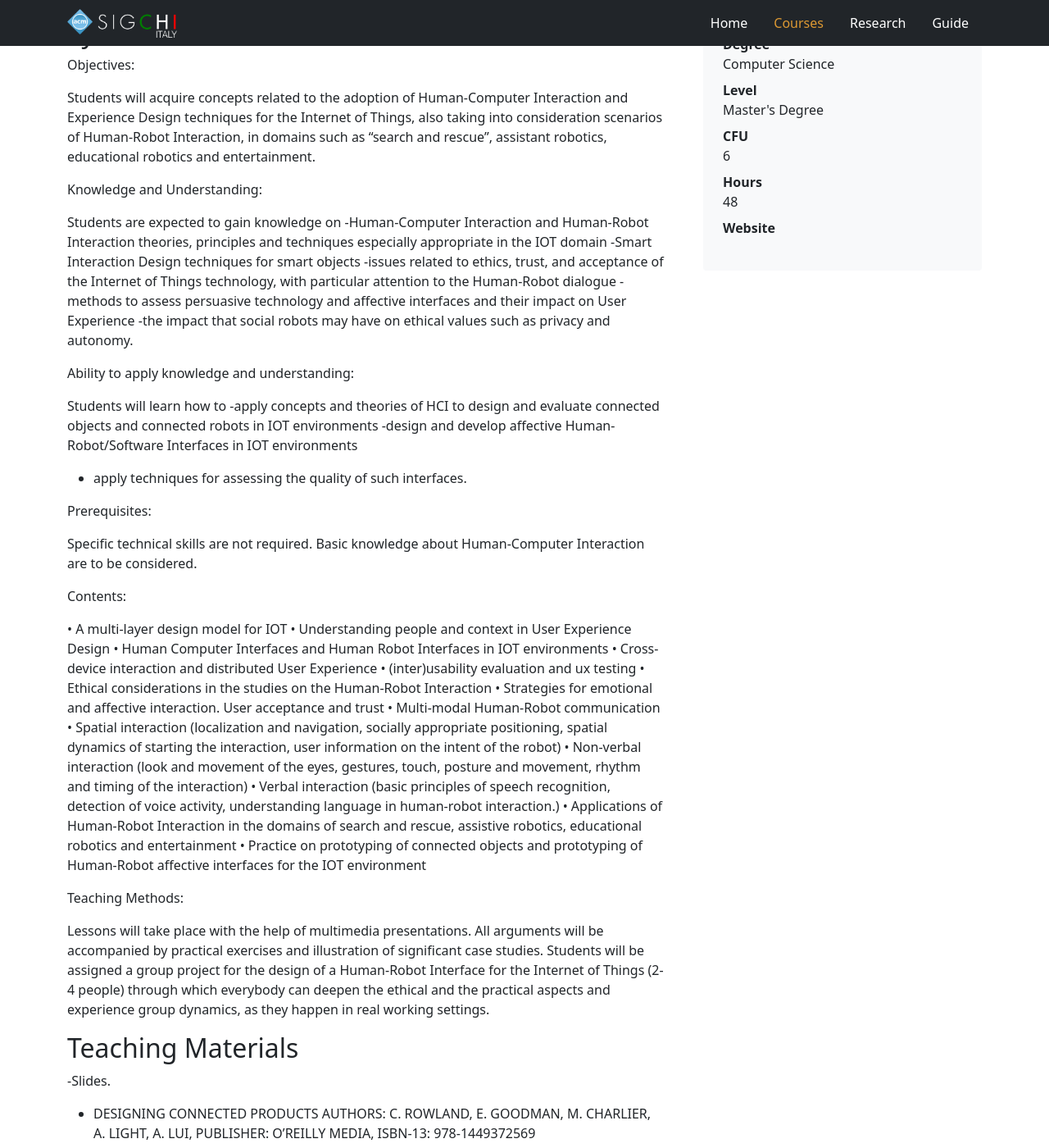
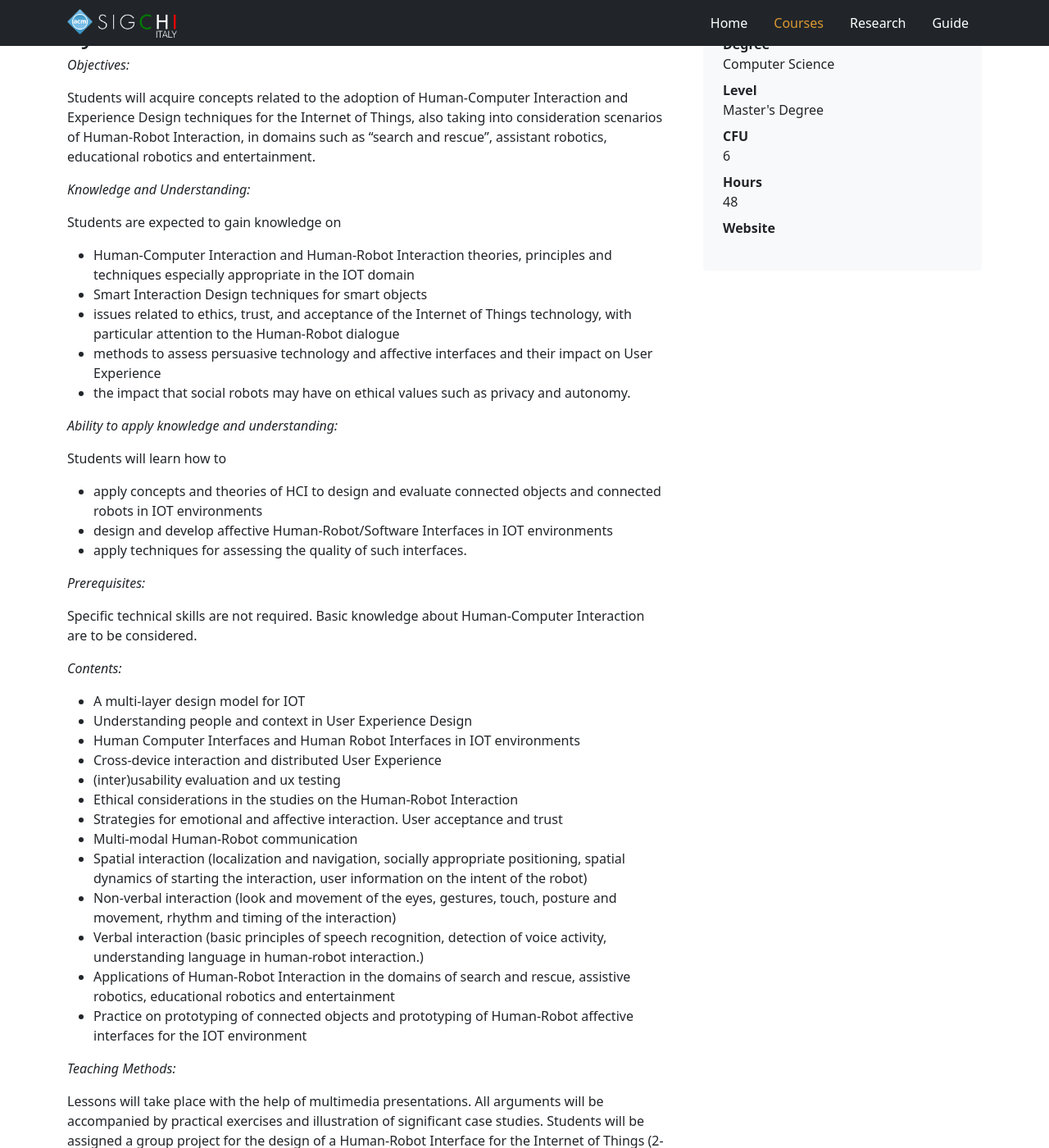
Before and after one commit to sigchi-italy/sigchi-italy, a Jekyll site: the page built from _courses/unisa-hci/description.md, in a window 1280 px wide and 1400 px high, scrolled down 201 px. Shown: the whole window at 82% size. Built offline with Jekyll 4.4.1, drawn with Linux system fonts in a browser that asks for light colours; part of the change alters nothing that is shown.

```diff
--- a/_courses/unisa-hci/description.md
+++ b/_courses/unisa-hci/description.md
@@ -64,53 +64,53 @@ learning-verification:
 
 
 ## Syllabus
-Objectives:
+*Objectives:*
 
 Students will acquire concepts related to the adoption of Human-Computer Interaction and Experience Design techniques for the Internet of Things, also taking into consideration scenarios of Human-Robot Interaction, in domains such as "search and rescue", assistant robotics, educational robotics and entertainment.
 
-Knowledge and Understanding:
+*Knowledge and Understanding:*
 
 Students are expected to gain knowledge on
--Human-Computer Interaction and Human-Robot Interaction theories, principles and techniques especially appropriate in the IOT domain
--Smart Interaction Design techniques for smart objects
--issues related to ethics, trust, and acceptance of the Internet of Things technology, with particular attention to the Human-Robot dialogue
--methods to assess persuasive technology and affective interfaces and their impact on User Experience
--the impact that social robots may have on ethical values such as privacy and autonomy.
+- Human-Computer Interaction and Human-Robot Interaction theories, principles and techniques especially appropriate in the IOT domain
+- Smart Interaction Design techniques for smart objects
+- issues related to ethics, trust, and acceptance of the Internet of Things technology, with particular attention to the Human-Robot dialogue
+- methods to assess persuasive technology and affective interfaces and their impact on User Experience
+- the impact that social robots may have on ethical values such as privacy and autonomy.
 
-Ability to apply knowledge and understanding:
+*Ability to apply knowledge and understanding:*
 
 Students will learn how to
--apply concepts and theories of HCI to design and evaluate connected objects and connected robots in IOT environments
--design and develop affective Human-Robot/Software Interfaces in IOT environments
+- apply concepts and theories of HCI to design and evaluate connected objects and connected robots in IOT environments
+- design and develop affective Human-Robot/Software Interfaces in IOT environments
 - apply techniques for assessing the quality of such interfaces.
 
-Prerequisites:
+*Prerequisites:*
 
 Specific technical skills are not required. Basic knowledge about Human-Computer Interaction are to be considered.
 
-Contents:
+*Contents:*
 
-• A multi-layer design model for IOT
-• Understanding people and context in User Experience Design
-• Human Computer Interfaces and Human Robot Interfaces in IOT environments
-• Cross-device interaction and distributed User Experience
-• (inter)usability evaluation and ux testing
-• Ethical considerations in the studies on the Human-Robot Interaction
-• Strategies for emotional and affective interaction. User acceptance and trust
-• Multi-modal Human-Robot communication
-• Spatial interaction (localization and navigation, socially appropriate positioning, spatial dynamics of starting the interaction, user information on the intent of the robot)
-• Non-verbal interaction (look and movement of the eyes, gestures, touch, posture and movement, rhythm and timing of the interaction)
-• Verbal interaction (basic principles of speech recognition, detection of voice activity, understanding language in human-robot interaction.)
-• Applications of Human-Robot Interaction in the domains of search and rescue, assistive robotics, educational robotics and entertainment
-• Practice on prototyping of connected objects and prototyping of Human-Robot affective interfaces for the IOT environment
+- A multi-layer design model for IOT
+- Understanding people and context in User Experience Design
+- Human Computer Interfaces and Human Robot Interfaces in IOT environments
+- Cross-device interaction and distributed User Experience
+- (inter)usability evaluation and ux testing
+- Ethical considerations in the studies on the Human-Robot Interaction
+- Strategies for emotional and affective interaction. User acceptance and trust
+- Multi-modal Human-Robot communication
+- Spatial interaction (localization and navigation, socially appropriate positioning, spatial dynamics of starting the interaction, user information on the intent of the robot)
+- Non-verbal interaction (look and movement of the eyes, gestures, touch, posture and movement, rhythm and timing of the interaction)
+- Verbal interaction (basic principles of speech recognition, detection of voice activity, understanding language in human-robot interaction.)
+- Applications of Human-Robot Interaction in the domains of search and rescue, assistive robotics, educational robotics and entertainment
+- Practice on prototyping of connected objects and prototyping of Human-Robot affective interfaces for the IOT environment
 
-Teaching Methods:
+*Teaching Methods:*
 
 Lessons will take place with the help of multimedia presentations. All arguments will be accompanied by practical exercises and illustration of significant case studies.
 Students will be assigned a group project for the design of a Human-Robot Interface for the Internet of Things (2-4 people) through which everybody can deepen the ethical and the practical aspects and experience group dynamics, as they happen in real working settings.
 
 ## Teaching Materials
--Slides.
+- Slides.
 
 - DESIGNING CONNECTED PRODUCTS
 AUTHORS: C. ROWLAND, E. GOODMAN, M. CHARLIER, A. LIGHT, A. LUI,
```
